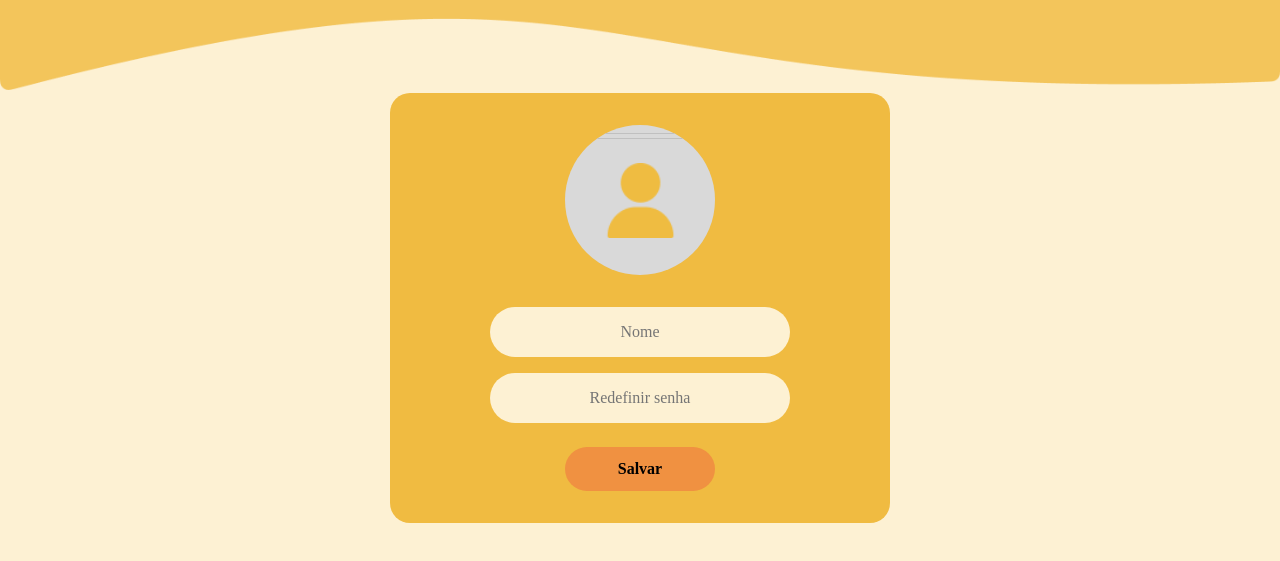
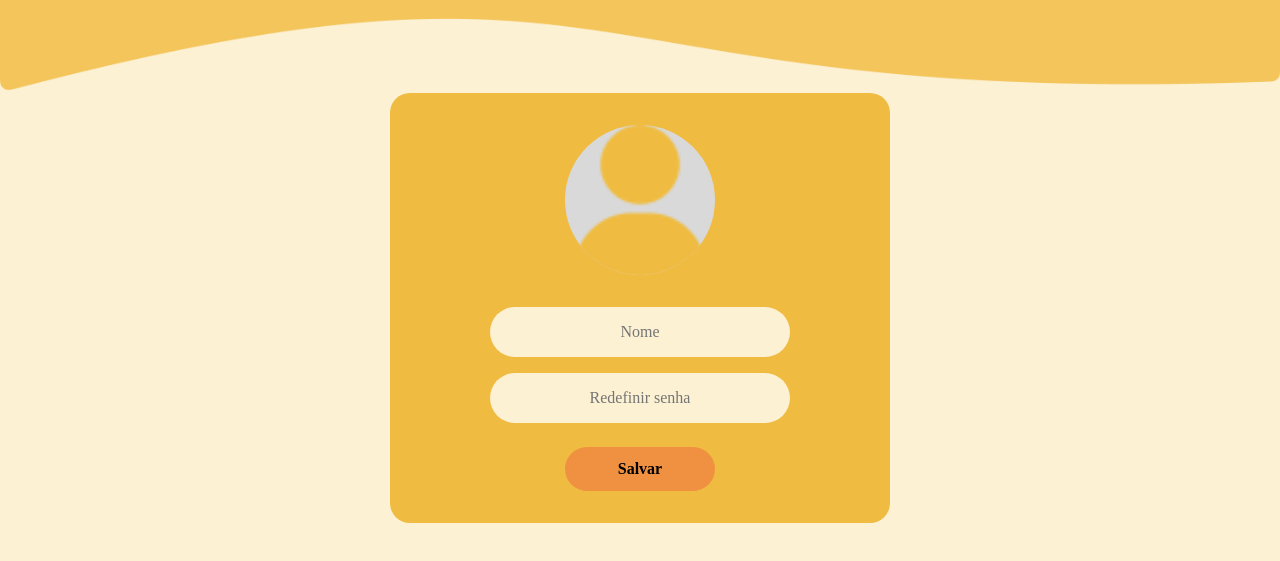
Before and after one commit to acarvalh01/Conversor_De_Medidas_RecodeJr, a plain HTML site: page perfil.html in a window 1280 px wide. Shown: the part 85-646 px from the top of the page. Drawn offline with Linux system fonts and the light colour scheme.

Commit message:
Atualização do README
Inseridas telas do site

```diff
--- a/perfil.css
+++ b/perfil.css
@@ -75,10 +75,6 @@ body {
 .profile-pic-label {
     display: block;
     background-color: #D9D9D9;
-    background-image: url("img/usuário.png");
-    background-repeat: no-repeat;
-    background-position: center;
-    background-size: 50% auto;
     width: 150px;
     height: 150px;
     border-radius: 50%;
@@ -89,8 +85,9 @@ body {
 
 #profile-pic-preview {
     width: 100%;
-    height: 20%;
+    height: 100%;
     object-fit: cover;
+
 }
 
 .profile-pic-label span {
--- a/perfil.html
+++ b/perfil.html
@@ -42,7 +42,7 @@
 
                 <div class="profile-pic-area">
                     <label for="file-upload" class="profile-pic-label">
-                        <img id="profile-pic-preview" src="img/avatar-placeholder.png" >
+                        <img id="profile-pic-preview" src="img/usuário.png" >
                         <span>Alterar Foto</span>
                     </label>
                     <input type="file" id="file-upload" accept="image/*">
```
Also changed, not shown: img/historico.png (added), img/login.png (added), img/perfil.png (added), img/tela_inicial.png (added), 1 other file.
